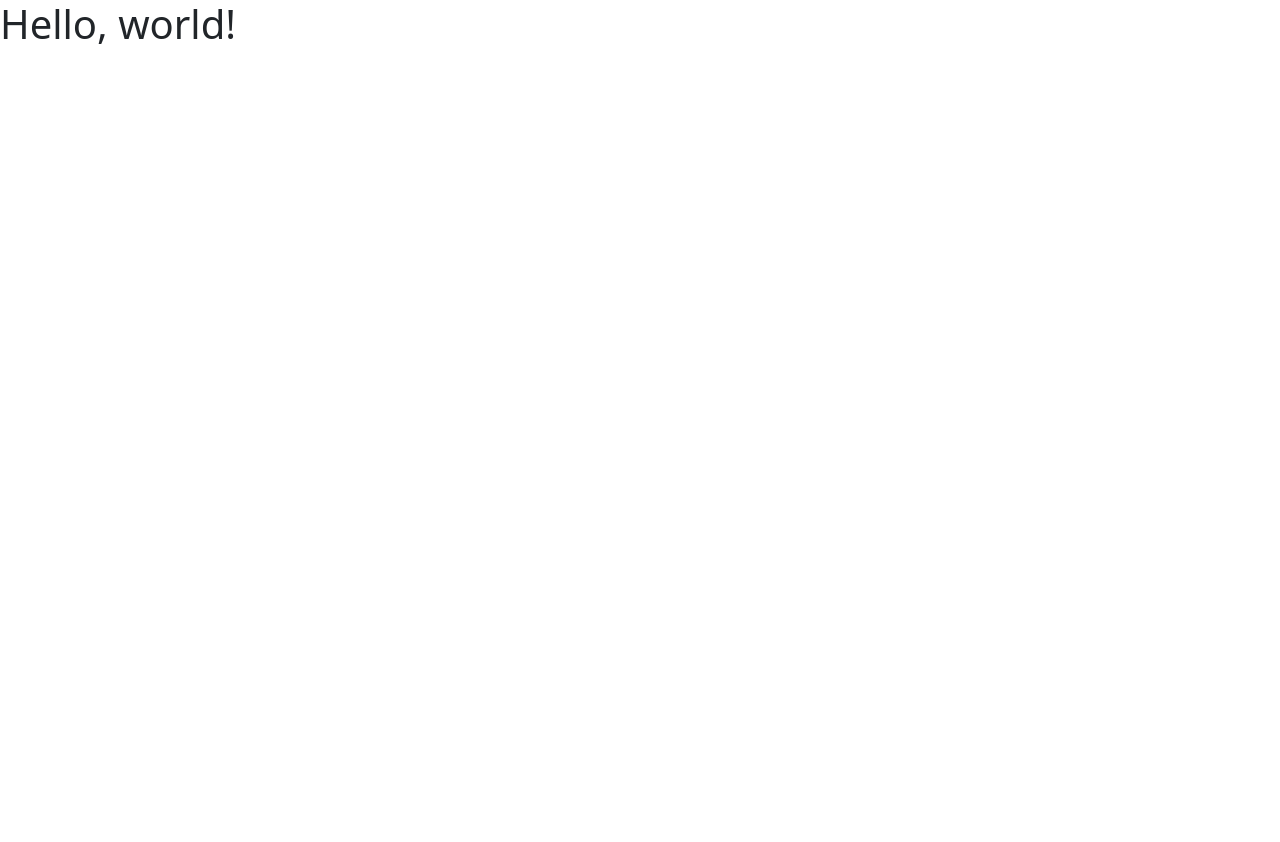
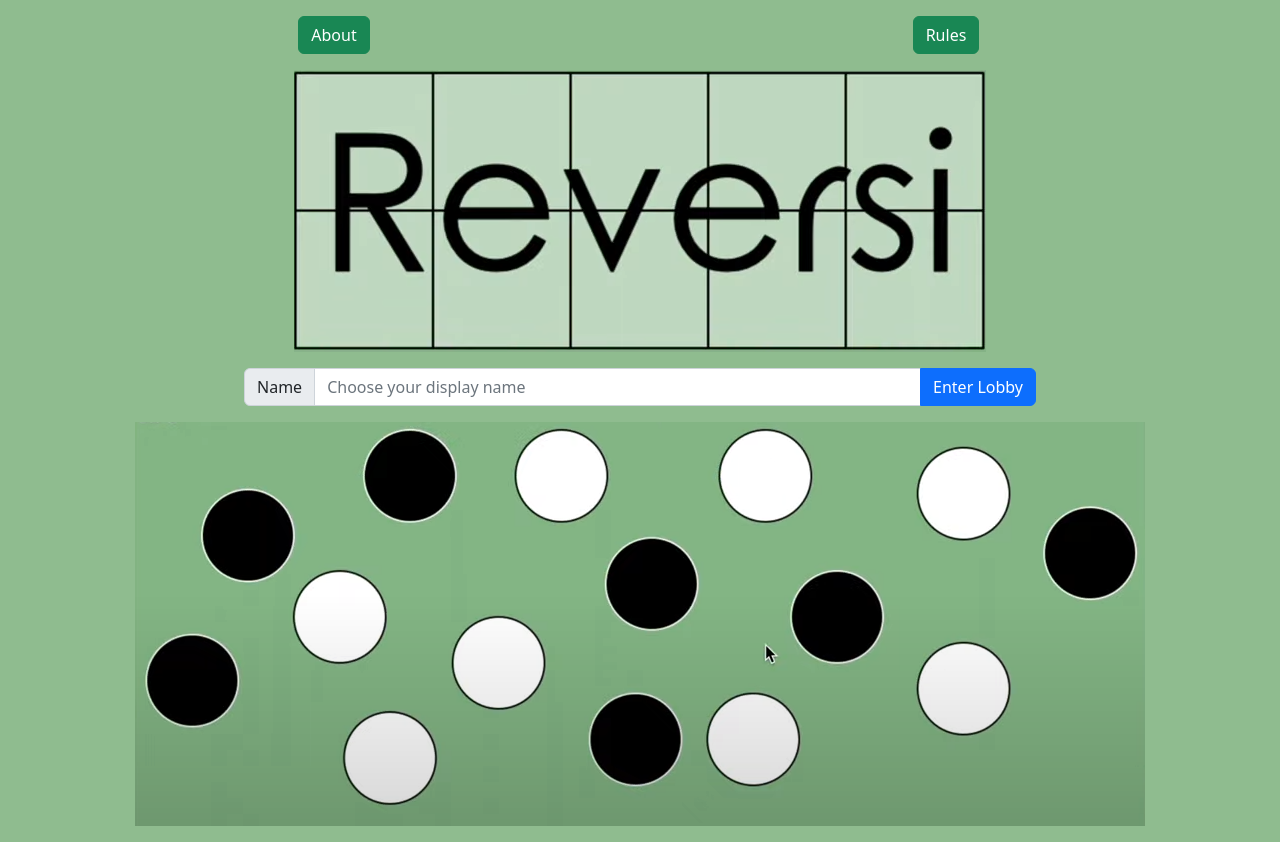
Before and after one commit to LoganTown/Othello-CS150, a website: page public/index.html in a window 1280 px wide. Before the commit the page ends 800 px from the top, so only its background shows below. Drawn offline with nearby package versions, Linux system fonts and the light colour scheme.

Commit message:
adding other pages and removed extra index, added assets also

```diff
--- a/public/index.html
+++ b/public/index.html
@@ -3,11 +3,55 @@
   <head>
     <meta charset="utf-8">
     <meta name="viewport" content="width=device-width, initial-scale=1">
-    <title>Bootstrap demo</title>
+    <title>Reversi</title>
     <link href="https://cdn.jsdelivr.net/npm/bootstrap@5.2.0-beta1/dist/css/bootstrap.min.css" rel="stylesheet" integrity="sha384-0evHe/X+R7YkIZDRvuzKMRqM+OrBnVFBL6DOitfPri4tjfHxaWutUpFmBp4vmVor" crossorigin="anonymous">
+    <style>
+      body {
+        background-color: darkseagreen;
+      }
+    </style>
+
   </head>
   <body>
-    <h1>Hello, world!</h1>
+    <div class ="container-fluid">
+
+      <div class="row m-3">
+        <div class="col text-center">
+          <a class="btn btn-success text-nowrap" href ="about.html">About</a>
+        </div>
+        <div class="col text-center">
+          <a class="btn btn-success text-nowrap" href ="https://en.wikipedia.org/wiki/Reversi">Rules</a>
+        </div>
+      </div>
+
+      <div class="row m-3" >
+        <div class="col text-center">
+          <img class="img-fluid" src="assets/images/top-splash.png" alt="reversi logo 1"/>
+        </div>
+      </div>
+
+      <div class="row align-items-center justify-content-center m-3">
+        <div class="col-8">
+          <div class="input-group">
+            <span class="input-group-text" id="displayName">Name</span>
+            <input type="text" class="form-control text-nowrap" id="nameInput" placeholder="Choose your display name" aria-label="Enter your display name for use while playing Reversi" aria-describedby="displayName"/>
+            <button type="submit" class="btn btn-primary text-nowrap" id="lobbyButton" onclick="window.location='lobby.html'">Enter Lobby</button>
+          </div>
+        </div>
+      </div>
+
+      <div class="row m-3">
+        <div class="col text-center">
+          <img class="img-fluid" src="assets/images/bottom-splash.png" alt="reversi logo 2"/>
+        </div>
+      </div>
+
+    </div>
+
+
+
+
+
     <script src="https://cdn.jsdelivr.net/npm/bootstrap@5.2.0-beta1/dist/js/bootstrap.bundle.min.js" integrity="sha384-pprn3073KE6tl6bjs2QrFaJGz5/SUsLqktiwsUTF55Jfv3qYSDhgCecCxMW52nD2" crossorigin="anonymous"></script>
   </body>
 </html>
```
Also changed, not shown: public/about.html (added, +35 -0 lines), public/lobby.html (renamed from index.html, +18 -2 lines), public/assets/images/bottom-splash.png (added), public/assets/images/top-splash.png (added).
